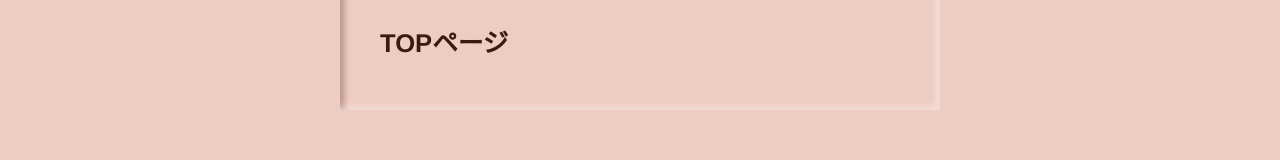
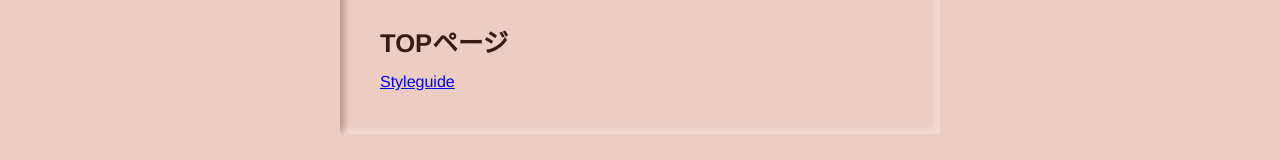
Before and after one commit to chinen-octtn/chi-portfolio, a Vue app: page / in a window 1280 px wide. Shown: the part 176-336 px from the top of the page. Built offline with nearby package versions, Linux system fonts and the light colour scheme.

Commit message:
add: Styleguideへのリンク

```diff
--- a/src/App.vue
+++ b/src/App.vue
@@ -3,6 +3,7 @@
     <TheHeader title="Karachoco Code" top="true" />
     <Section block="true">
       <Heading level="2" label="TOPページ" />
+      <p><a href="/styleguide/">Styleguide</a></p>
     </Section>
   </TheWrap>
 </template>
```
